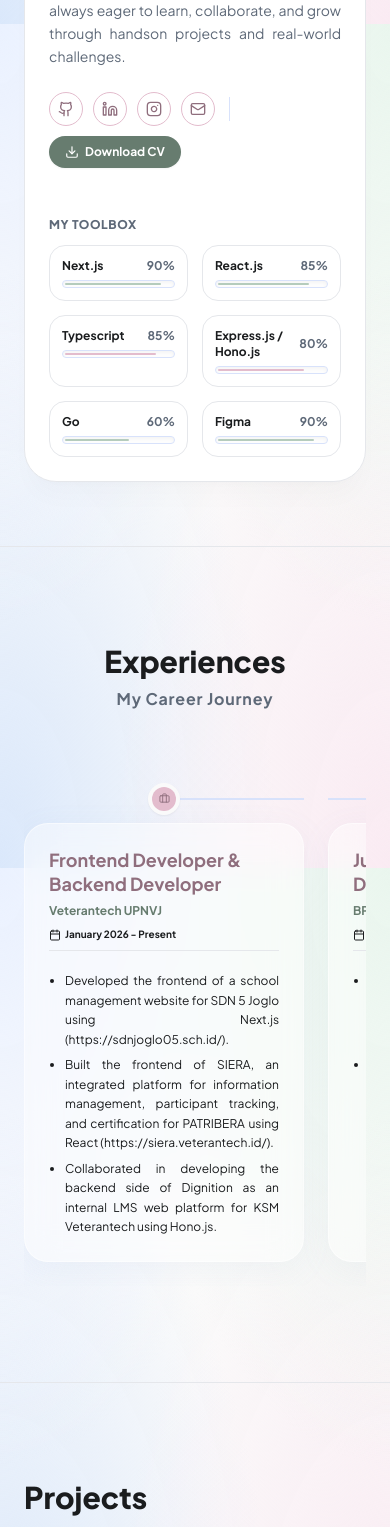
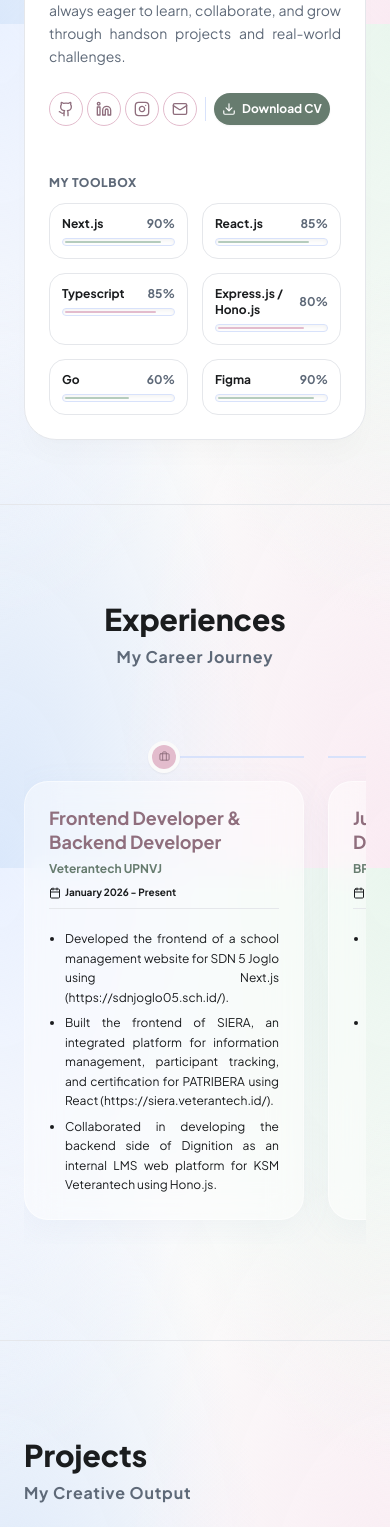
Before and after one commit to marsyaaurl/marsya-portfolio, a React (Vite) app: page / in a window 390 px wide. Shown: the part 820-2347 px from the top of the page. Built offline with nearby package versions, Linux system fonts and the light colour scheme.

Commit message:
adjust responsiveness on mobile frame

```diff
--- a/src/components/Hero.jsx
+++ b/src/components/Hero.jsx
@@ -74,7 +74,7 @@
             </p>
 
             {/* Socials & Download CV */}
-            <div className="flex flex-wrap gap-2.5 items-center">
+            <div className="flex flex-wrap gap-1 items-center">
               <a
                 href="https://github.com/marsyaaurl"
                 target="_blank"
@@ -116,7 +116,7 @@
                 href="https://drive.google.com/file/d/1ozXYj4bwR2pdSmDh_PTozL32IiBixaPz/view?usp=sharing"
                 target="_blank"
                 rel="noopener noreferrer"
-                className="flex items-center gap-1.5 px-4 py-2 rounded-full bg-primary-foreground text-white hover:bg-primary transition-colors font-bold text-xs shadow-sm"
+                className="flex items-center gap-1.5 px-2 py-2 rounded-full bg-primary-foreground text-white hover:bg-primary transition-colors font-bold text-xs shadow-sm"
               >
                 <Download size={14} />
                 <span>Download CV</span>
--- a/src/components/ProjectsSection.jsx
+++ b/src/components/ProjectsSection.jsx
@@ -28,13 +28,15 @@
           <span className="text-md font-bold tracking-wider text-muted-foreground">My Creative Output</span>
         </div>
 
-        {/* Filter Tabs */}
-        <div className="flex flex-wrap gap-2 glass-card p-1.5 rounded-full border border-white/50 w-fit">
+        {/* Filter Tabs scroll container */}
+        <div className="w-full md:w-auto overflow-x-auto no-scrollbar -mx-6 px-6 md:mx-0 md:px-0">
+          <div className="flex flex-row gap-2 glass-card p-1.5 rounded-2xl md:rounded-full border border-white/50 w-max md:w-fit">
             {filters.map((filter) => (
               <button
                 key={filter.id}
                 onClick={() => setActiveFilter(filter.id)}
-              className={`px-5 py-2 rounded-full text-xs md:text-sm font-bold transition-all duration-200 ${activeFilter === filter.id
+                className={`flex-shrink-0 px-5 py-2 rounded-full text-xs md:text-sm font-bold transition-all duration-200 ${
+                  activeFilter === filter.id
                     ? 'bg-foreground text-background shadow-md'
                     : 'text-foreground/70 hover:text-foreground hover:bg-white/30'
                 }`}
@@ -42,6 +44,7 @@
                 {filter.name}
               </button>
             ))}
+          </div>
         </div>
       </div>
 
```
Lines whose indentation alone changed are shown as unchanged.
